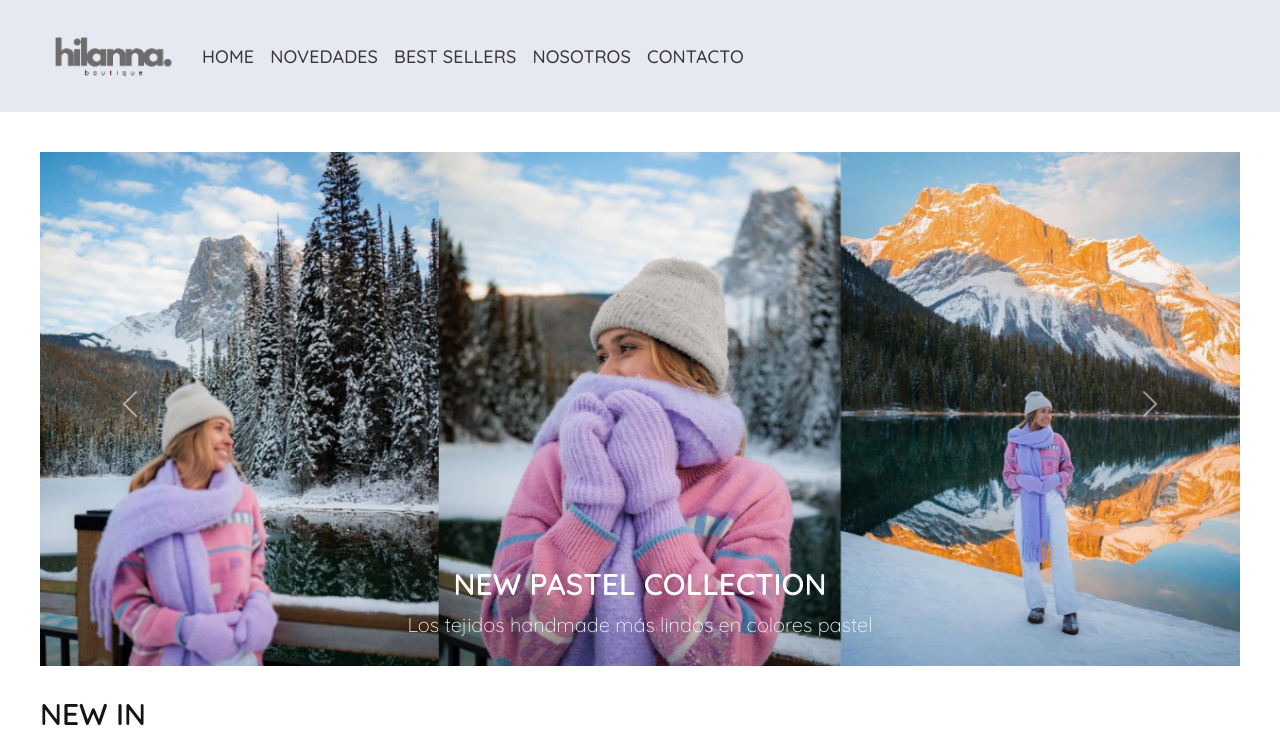
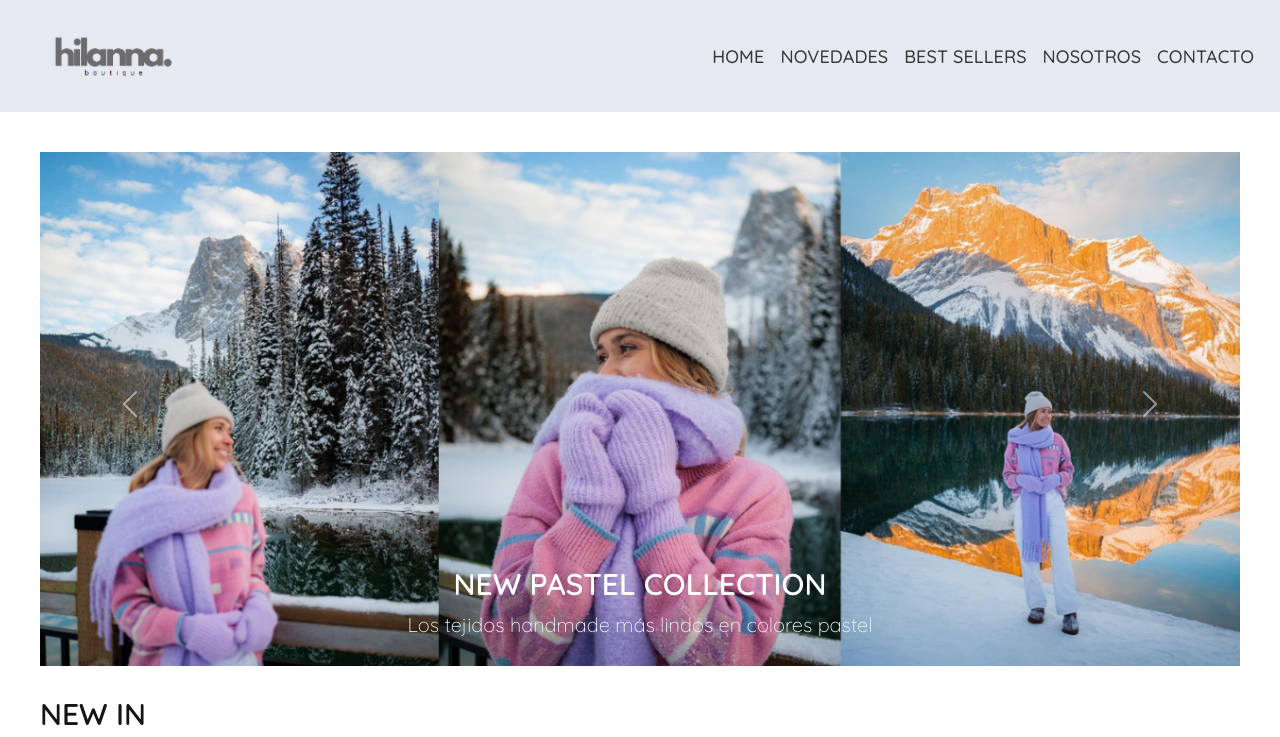
Before and after one commit to tanianaula/PreEntrega2-Naula, a plain HTML site: page index.html in a window 1280 px wide. Shown: the top 737 px of the page. Drawn offline with nearby package versions, Linux system fonts and the light colour scheme.

Commit message:
Se agregó el justify-content-end en todas las pages

```diff
--- a/css/styles.css
+++ b/css/styles.css
@@ -1,7 +1,6 @@
 /*header*/
 
 header {
-    display: flex;
     flex-wrap: nowrap;
     background-color: rgb(230, 233, 241);
     padding: 6px;
@@ -25,6 +24,7 @@ header img {
     background-color: rgb(230, 233, 241);
     font-size: 18px;
     letter-spacing: 0.1px;
+    justify-content: end;
 }
 
 .nav-link{
--- a/index.html
+++ b/index.html
@@ -25,7 +25,7 @@
           <button class="navbar-toggler" type="button" data-bs-toggle="collapse" data-bs-target="#navbarNav" aria-controls="navbarNav" aria-expanded="false" aria-label="Toggle navigation">
             <span class="navbar-toggler-icon"></span>
           </button>
-          <div class="collapse navbar-collapse" id="navbarNav">
+          <div class="collapse navbar-collapse justify-content-end" id="navbarNav">
             <ul class="navbar-nav">
               <li class="nav-item">
                 <a class="nav-link" href="index.html">HOME</a>
```
Also changed, not shown: pages/acercade.html (+1 -1 lines), pages/bestsellers.html (+1 -1 lines), pages/contacto.html (+1 -1 lines), pages/novedades.html (+1 -1 lines).
